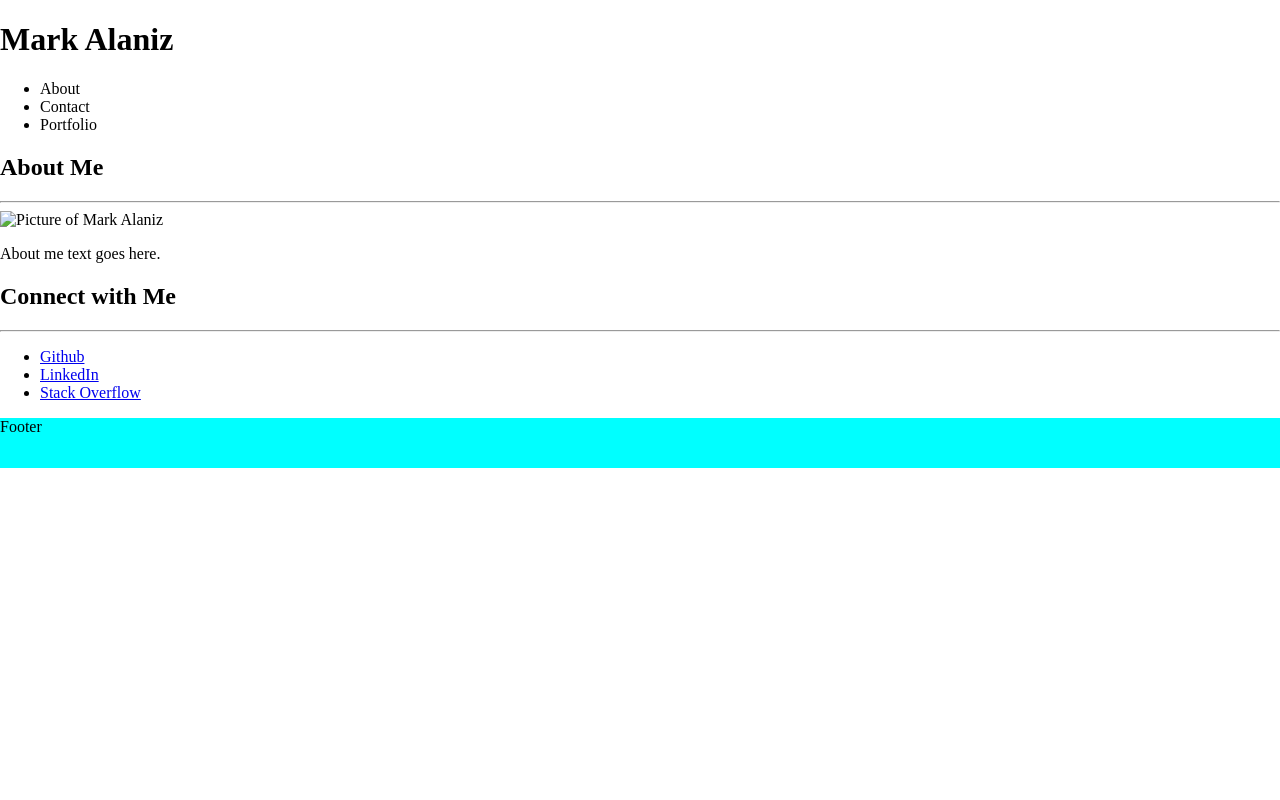
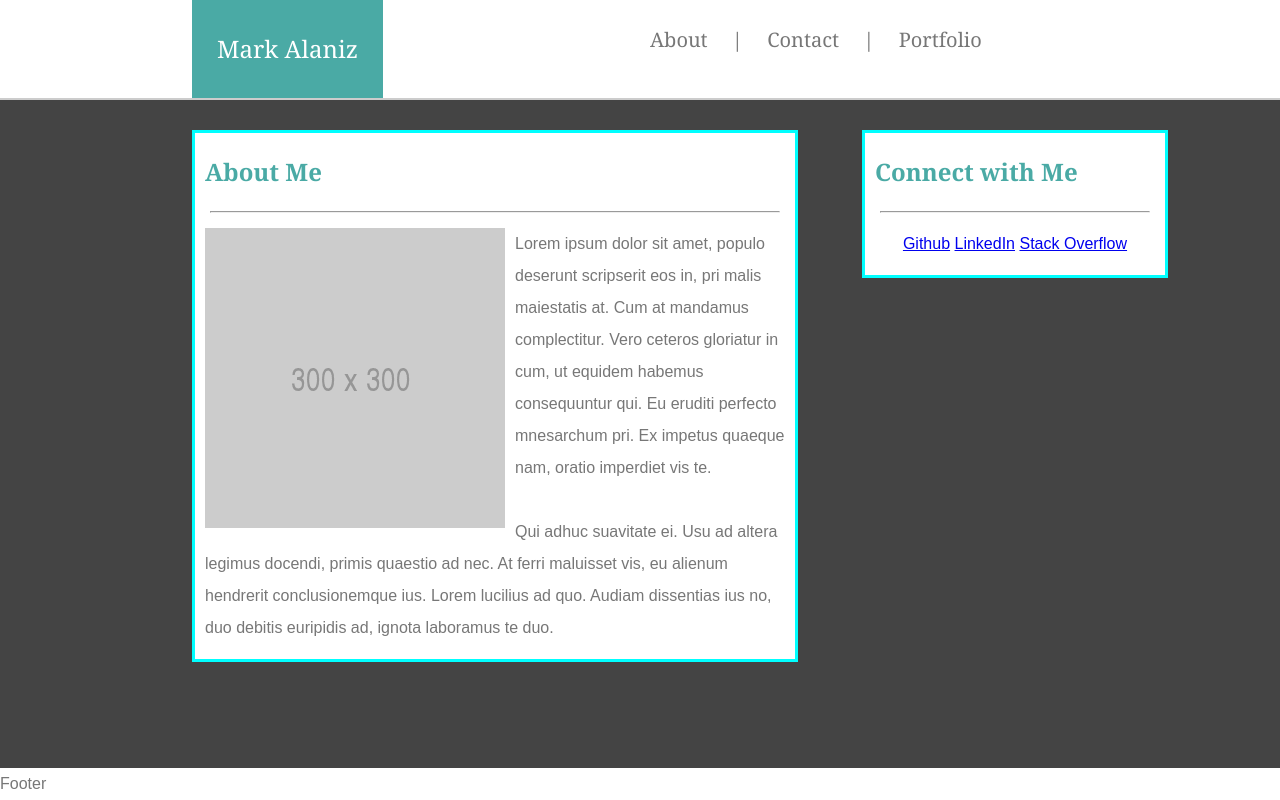
Before and after one commit to Digald/Basic-Portfolio, a plain HTML site: page index.html in a window 1280 px wide. Drawn offline with Linux system fonts and the light colour scheme.

Commit message:
basic html/css structure done

```diff
--- a/assets/css/style.css
+++ b/assets/css/style.css
@@ -1,13 +1,140 @@
 body {
-	margin: 0;
-	padding: 0;
+	background-color: #444444;
+	font-family: 'Arial', 'Helvetica Neue', Helvetica, sans-serif;
+	color: #777777;
+	line-height: 2;
+}
+/*
+======
+HEADER
+======
+*/
+header {
+	position: relative;
+	width: 100%;
+	overflow: auto;
+	border-bottom: 2px solid #cccccc;
+	background-color: #ffffff;
+	font-family: 'Georgia', Times, Times New Roman, serif;
+}
+
+h1 {
+	color: cyan;
+	display: inline;
+	float: left;
+	background-color: #4aaaa5;
+	color: #ffffff;
+	font-size: 24px;
+	margin: 0 0 0 15%;
+	padding: 25px;
+}
+
+nav {
+	position: absolute;
+	/*border: 2px solid black; REMOVE*/
+	margin: 20px 0 0 50%;
 
 }
-.content {
-	min-height: calc(100vh - 70px);
+
+
+nav ul li {
+	display: inline;
+	padding: 0 10px 0 10px;
+	font-size: 20px;
 }
 
+/*
+=======
+CONTENT
+=======
+*/
+.content {
+	margin-top: 30px;
+	position: relative;
+}
+
+section {
+	position: relative;
+	float: left;
+	border: 3px solid cyan; /*REMOVE*/
+	margin: 0 0 0 15%;
+	background-color: #ffffff;
+	width: 600px;
+
+}
+aside {
+	position: relative;
+	border: 3px solid cyan; /*REMOVE*/
+	display: inline;
+	background-color: #ffffff;
+	float: left;
+	margin: 0 0 0 5%;
+}
+
+hr {
+	margin: 0 15px 0 15px;
+}
+
+/*
+========
+ABOUT ME
+========
+*/
+section h2 {
+	color: #4aaaa5;
+	font-weight: bold;
+	font-family: 'Georgia', Times, Times New Roman, serif;
+	font-size: 24px;
+	margin: 15px 0 15px 10px;
+}
+
+article {
+	margin: 15px 10px 15px 10px;
+}
+
+article img {
+	float: left;
+	padding: 0 10px 10px 0;
+}
+
+/*
+===============
+CONNECT WITH ME
+===============
+*/
+
+aside {
+	width: 300px;
+}
+
+aside h2 {
+	color: #4aaaa5;
+	font-weight: bold;
+	font-family: 'Georgia', Times, Times New Roman, serif;
+	font-size: 24px;
+	margin: 15px 0 15px 10px;
+}
+
+aside ul {
+	text-align: center;
+	margin: 15px 0 15px 0;
+}
+
+aside ul li {
+	display: inline;
+}
+
+
+/*
+======
+FOOTER
+======
+*/
 .footer {
-	height: 50px;
-	background-color: cyan;
+	position: absolute;
+	clear: both;
+	bottom: 0;
+	width: 100%;
+	background-color: white;
+
 }
--- a/index.html
+++ b/index.html
@@ -3,29 +3,37 @@
 <head>
 	<meta charset="UTF-8">
 	<title>Mark's Portfolio</title>
-	<!-- <link rel="stylesheet" type="text/css" href="assets/css/reset.css"> -->
+	<link rel="stylesheet" type="text/css" href="assets/css/reset.css">
 	<link rel="stylesheet" type="text/css" href="assets/css/style.css">
 </head>
 <body>
 
-	<div class="content">
+	<div class="container">
+
 		<header>
 			<h1>Mark Alaniz</h1>
-			<nav class="navi">
-			    <ul>
-			        <li><a href="#"></a>About</li><!--
-			     --><li><a href="#"></a>Contact</li><!--
-			     --><li><a href="#"></a>Portfolio</li>
+			<nav>
+			    <ul class="links">
+			        <li><a href="#"></a>About</li>
+			        <li>|</li>
+			     	<li><a href="#"></a>Contact</li>
+			     	<li>|</li>
+			     	<li><a href="#"></a>Portfolio</li>
 			    </ul>
 			</nav>
 		</header>
 
+		<div class="content">
 			<section>
 				<h2>About Me</h2>
 				<hr>
 				<article>
-				<img src="#" alt="Picture of Mark Alaniz">
-				<p>About me text goes here.</p>
+					<img src="assets/images/profilepic.png" alt="Picture of Mark Alaniz">
+					<p>Lorem ipsum dolor sit amet, populo deserunt scripserit eos in, pri malis maiestatis at. Cum at mandamus complectitur. Vero ceteros gloriatur in cum, ut equidem habemus consequuntur qui. Eu eruditi perfecto mnesarchum pri. Ex impetus quaeque nam, oratio imperdiet vis te.
+					</p>
+					<br>
+					<p>Qui adhuc suavitate ei. Usu ad altera legimus docendi, primis quaestio ad nec. At ferri maluisset vis, eu alienum hendrerit conclusionemque ius. Lorem lucilius ad quo. Audiam dissentias ius no, duo debitis euripidis ad, ignota laboramus te duo.
+					</p>
 				</article>
 			</section>
 
@@ -38,8 +46,9 @@
 				    <li><a href="#">Stack Overflow</a></li>
 				</ul>
 			</aside>
+		</div>
+		<footer class="footer">Footer</footer>
 
-		<footer class="footer">Footer</footer>
 	</div>
 
 </body>
```
Also changed, not shown: assets/images/profilepic.png (added). Lines whose indentation alone changed are shown as unchanged.
